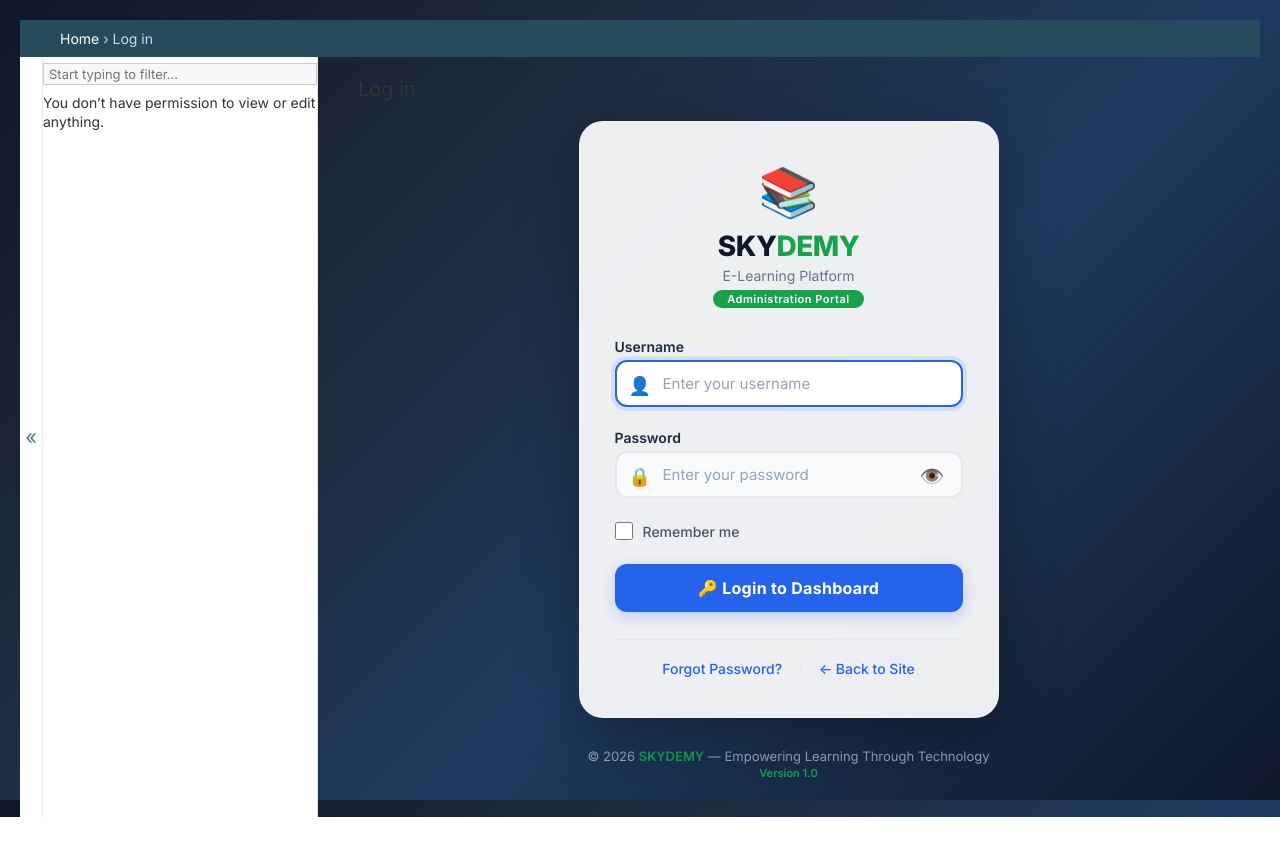
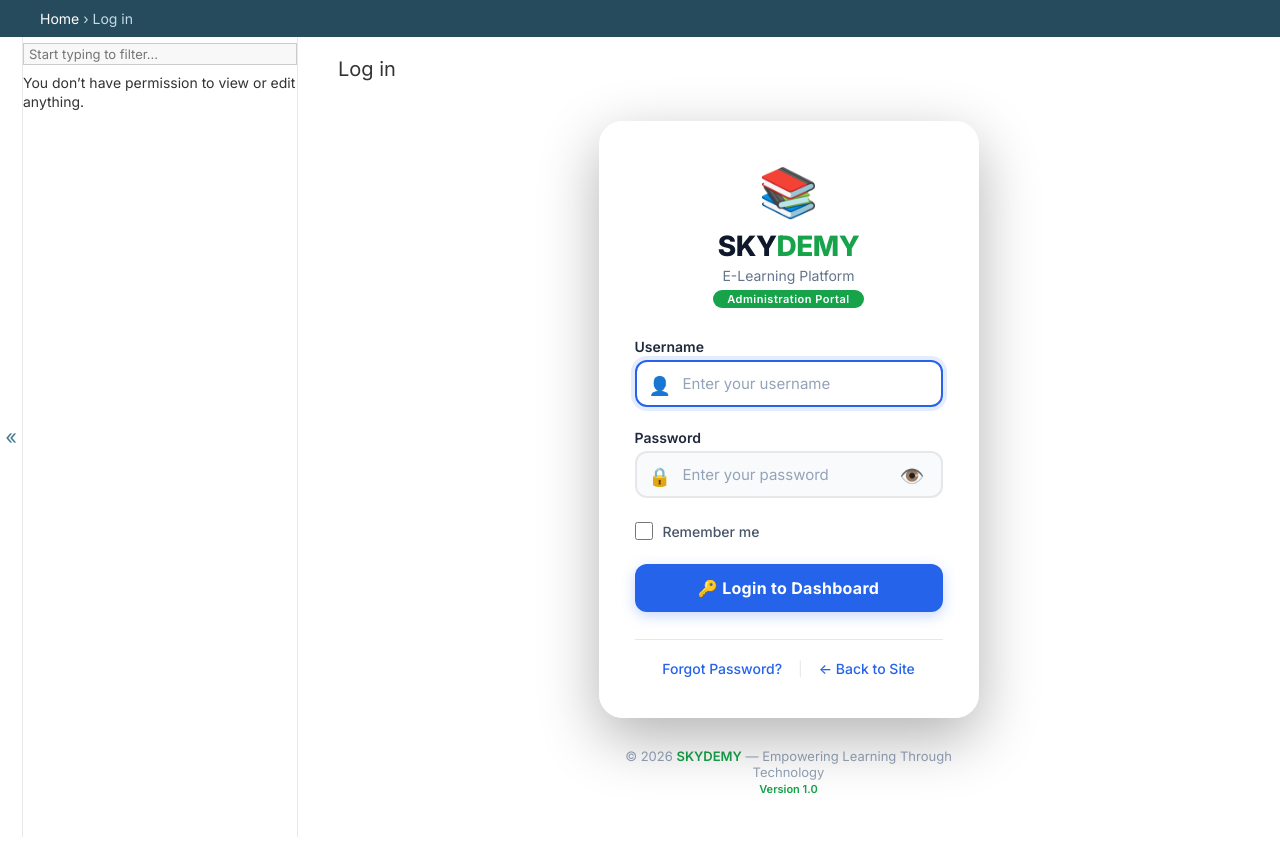
Before and after one commit to Skynet-Tech2024/skydemy, a Django app: page /admin/login/ in a window 1280 px wide. Before the commit the page ends 817 px from the top, so only its background shows below. Run offline with Django 5.2, Linux system fonts and the light colour scheme.

Commit message:
Remove body background from login.html, rely on base_site dark gradient

```diff
--- a/templates/admin/login.html
+++ b/templates/admin/login.html
@@ -5,26 +5,13 @@
     <link href="https://fonts.googleapis.com/css2?family=Inter:wght@400;500;600;700;800&display=swap" rel="stylesheet">
     <style>
         /* ============================================================
-           SKYDEMY LOGIN PAGE – Dark Gradient Background + Glass Card
+           SKYDEMY LOGIN PAGE – Card only (background from base_site)
            ============================================================ */
         * {
             font-family: 'Inter', -apple-system, BlinkMacSystemFont, sans-serif !important;
             margin: 0;
             padding: 0;
             box-sizing: border-box;
-        }
-
-        body {
-            background: linear-gradient(135deg, #0F172A 0%, #1E293B 30%, #1E3A5F 60%, #0F172A 100%) !important;
-            background-size: cover !important;
-            background-position: center !important;
-            background-attachment: fixed !important;
-            min-height: 100vh !important;
-            display: flex !important;
-            align-items: center !important;
-            justify-content: center !important;
-            margin: 0 !important;
-            padding: 20px !important;
         }
 
         /* Hide Django's default header */
@@ -38,20 +25,15 @@
             max-width: 420px;
             margin: 0 auto;
             animation: fadeInUp 0.6s ease;
+            padding: 20px;
         }
 
         @keyframes fadeInUp {
-            from {
-                opacity: 0;
-                transform: translateY(30px);
-            }
-            to {
-                opacity: 1;
-                transform: translateY(0);
-            }
+            from { opacity: 0; transform: translateY(30px); }
+            to { opacity: 1; transform: translateY(0); }
         }
 
-        /* Login Card – Glass effect on dark background */
+        /* Login Card – Glass effect */
         .login-card {
             background: rgba(255, 255, 255, 0.92) !important;
             backdrop-filter: blur(12px) !important;
@@ -216,20 +198,20 @@
         }
 
         /* Remember me checkbox */
-        .form-row.checkbox-row {
+        .checkbox-row {
             display: flex !important;
             align-items: center !important;
             gap: 10px !important;
             margin-bottom: 20px !important;
         }
-        .form-row.checkbox-row input[type="checkbox"] {
+        .checkbox-row input[type="checkbox"] {
             width: 18px !important;
             height: 18px !important;
             accent-color: #16A34A !important;
             cursor: pointer !important;
             border-radius: 4px !important;
         }
-        .form-row.checkbox-row label {
+        .checkbox-row label {
             margin: 0 !important;
             font-weight: 500 !important;
             color: #475569 !important;
@@ -353,7 +335,7 @@
             </div>
 
             <!-- Remember Me -->
-            <div class="form-row checkbox-row">
+            <div class="checkbox-row">
                 <input type="checkbox" name="remember" id="id_remember">
                 <label for="id_remember">Remember me</label>
             </div>
```
